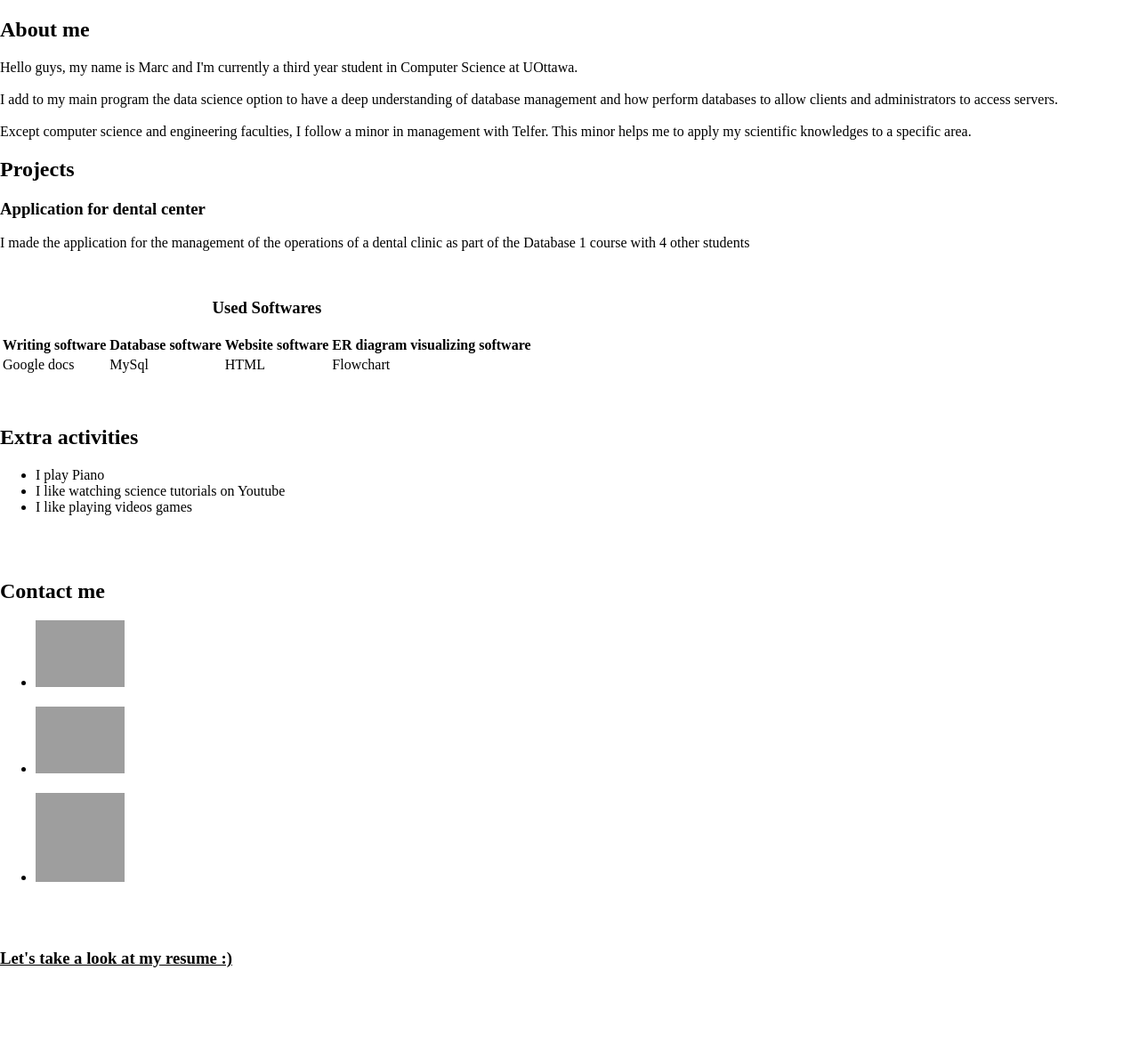
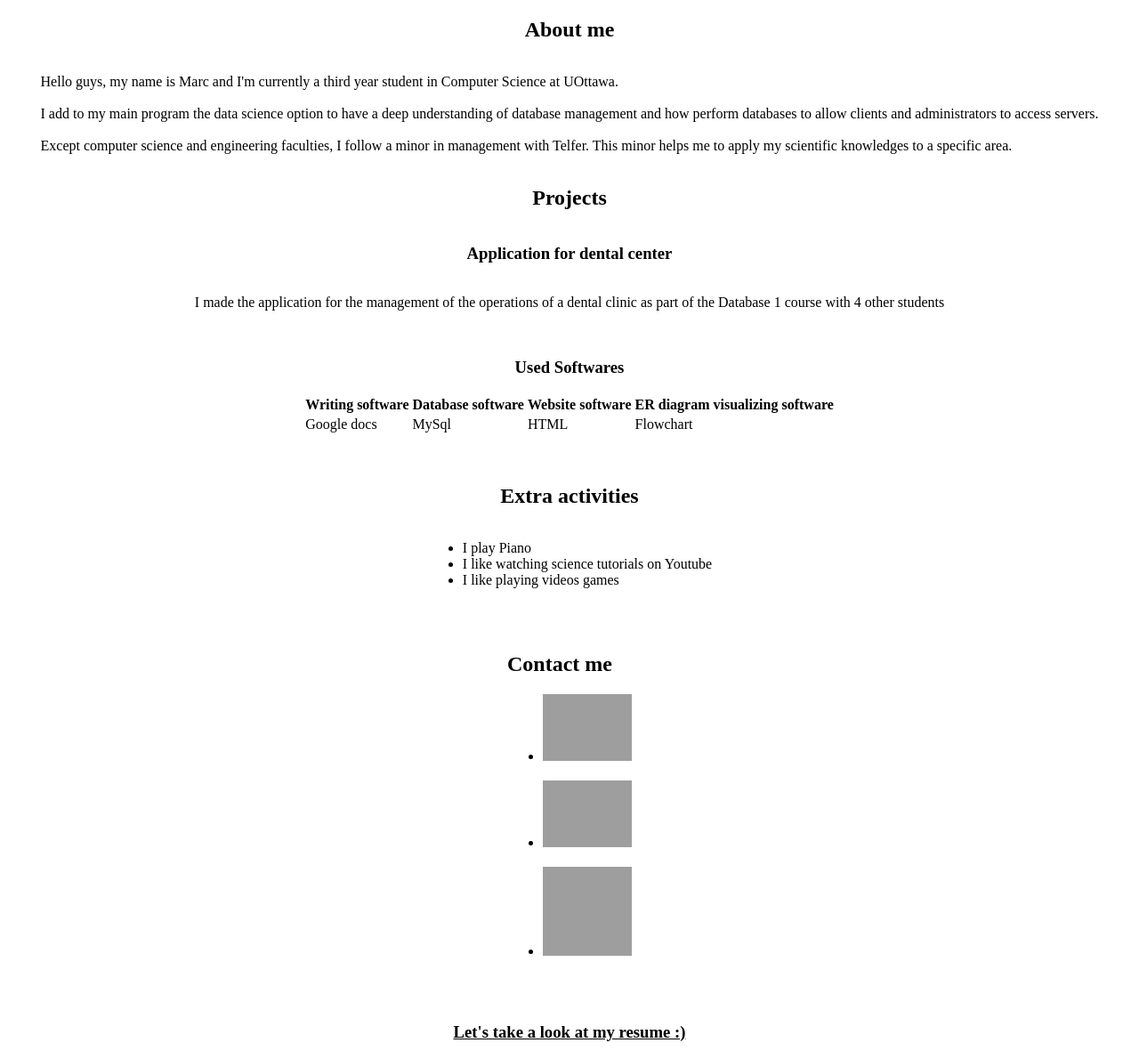
Before and after one commit to Marc1401/Portfolio, a PHP site: page /portefeuille.html in a window 1280 px wide. Shown: the part 879-2069 px from the top of the page at 89% size. Before the commit the page ends 1966 px from the top, so only its background shows below. Run offline with PHP 8.4, Linux system fonts and the light colour scheme; grey boxes are pictures that could not be loaded.

Commit message:
Styles pour toutes les sections

```diff
--- a/styles.css
+++ b/styles.css
@@ -50,3 +50,13 @@ html, body {
 
 
 }
+
+.content-section{
+
+    width: 100vw;
+    min-height: 100vh;
+    display: flex;
+    flex-direction: column;
+    justify-content: center;
+    align-items: center;
+}
```
